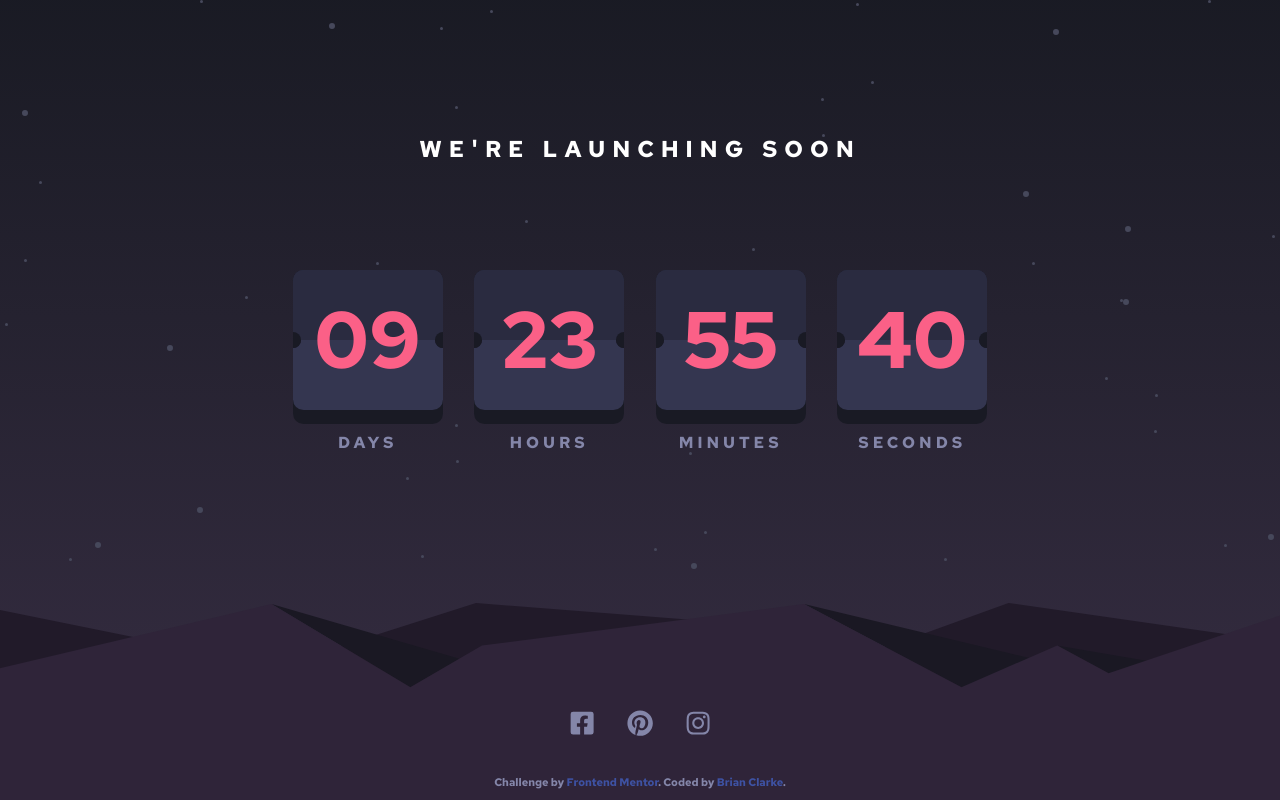
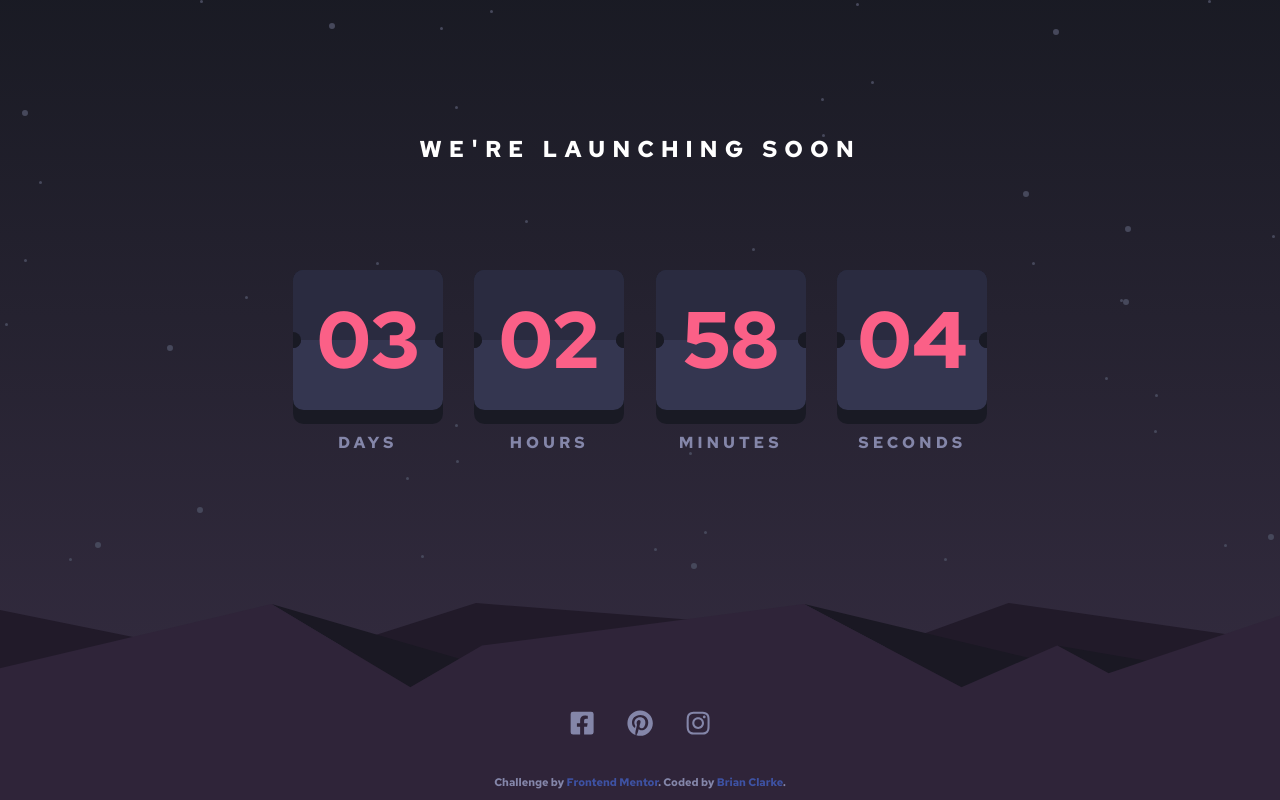
Before and after one commit to clarkeadg/fm-launch-countdown-timer, a React (Vite) app: page / in a window 1280 px wide. Built offline with nearby package versions, Linux system fonts and the light colour scheme.

Commit message:
countdown

```diff
--- a/src/components/Countdown/Countdown.tsx
+++ b/src/components/Countdown/Countdown.tsx
@@ -1,14 +1,26 @@
 import CountdownNumber from './CountdownNumber'
+import { useCountdown } from './useCountdown';
 import './Countdown.css'
 
 const Countdown = () => {
+  const [days, hours, minutes, seconds] = useCountdown('2023-12-25');
+
+  const formatNumber = (value:number) => {
+    return `${value < 10 ? "0" : ""}${value}`;
+  }
+
+  const formatNextNumber = (value:number) => {
+    let n = value-1;
+    if (n < 0) n = 9;
+    return `${n < 10 ? "0" : ""}${n}`;
+  }
 
   return (
     <div className="countdown flex justify-center gap-5 md:gap-9">
-      <CountdownNumber title="Days" number={"09"} nextNumber={"08"}/>
-      <CountdownNumber title="Hours" number={"23"} nextNumber={"22"}/>
-      <CountdownNumber title="Minutes" number={"55"} nextNumber={"54"}/>
-      <CountdownNumber title="Seconds" number={"40"} nextNumber={"39"}/>
+      <CountdownNumber title="Days" number={formatNumber(days)} nextNumber={formatNextNumber(days)}/>
+      <CountdownNumber title="Hours" number={formatNumber(hours)} nextNumber={formatNextNumber(hours)}/>
+      <CountdownNumber title="Minutes" number={formatNumber(minutes)} nextNumber={formatNextNumber(minutes)}/>
+      <CountdownNumber title="Seconds" number={formatNumber(seconds)} nextNumber={formatNextNumber(seconds)}/>
     </div>
   )
 }
--- /dev/null
+++ b/src/components/Countdown/useCountdown.tsx
@@ -0,0 +1,33 @@
+import { useEffect, useState } from 'react';
+
+const useCountdown = (targetDate:string) => {
+  const countDownDate = new Date(targetDate).getTime();
+
+  const [countDown, setCountDown] = useState(
+    countDownDate - new Date().getTime()
+  );
+
+  useEffect(() => {
+    const interval = setInterval(() => {
+      setCountDown(countDownDate - new Date().getTime());
+    }, 1000);
+
+    return () => clearInterval(interval);
+  }, [countDownDate]);
+
+  return getReturnValues(countDown);
+};
+
+const getReturnValues = (countDown:number) => {
+  // calculate time left
+  const days = Math.floor(countDown / (1000 * 60 * 60 * 24));
+  const hours = Math.floor(
+    (countDown % (1000 * 60 * 60 * 24)) / (1000 * 60 * 60)
+  );
+  const minutes = Math.floor((countDown % (1000 * 60 * 60)) / (1000 * 60));
+  const seconds = Math.floor((countDown % (1000 * 60)) / 1000);
+
+  return [days, hours, minutes, seconds];
+};
+
+export { useCountdown };
```
